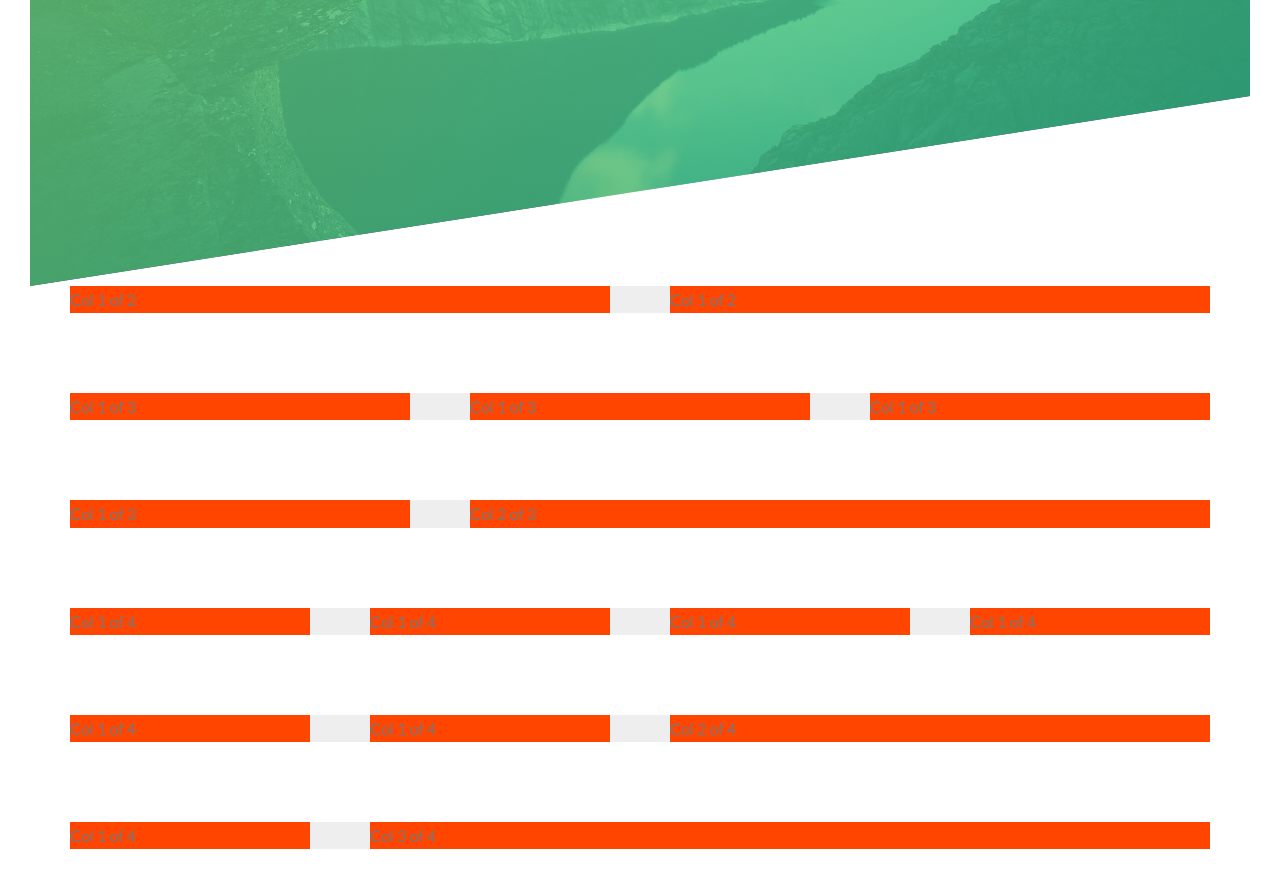
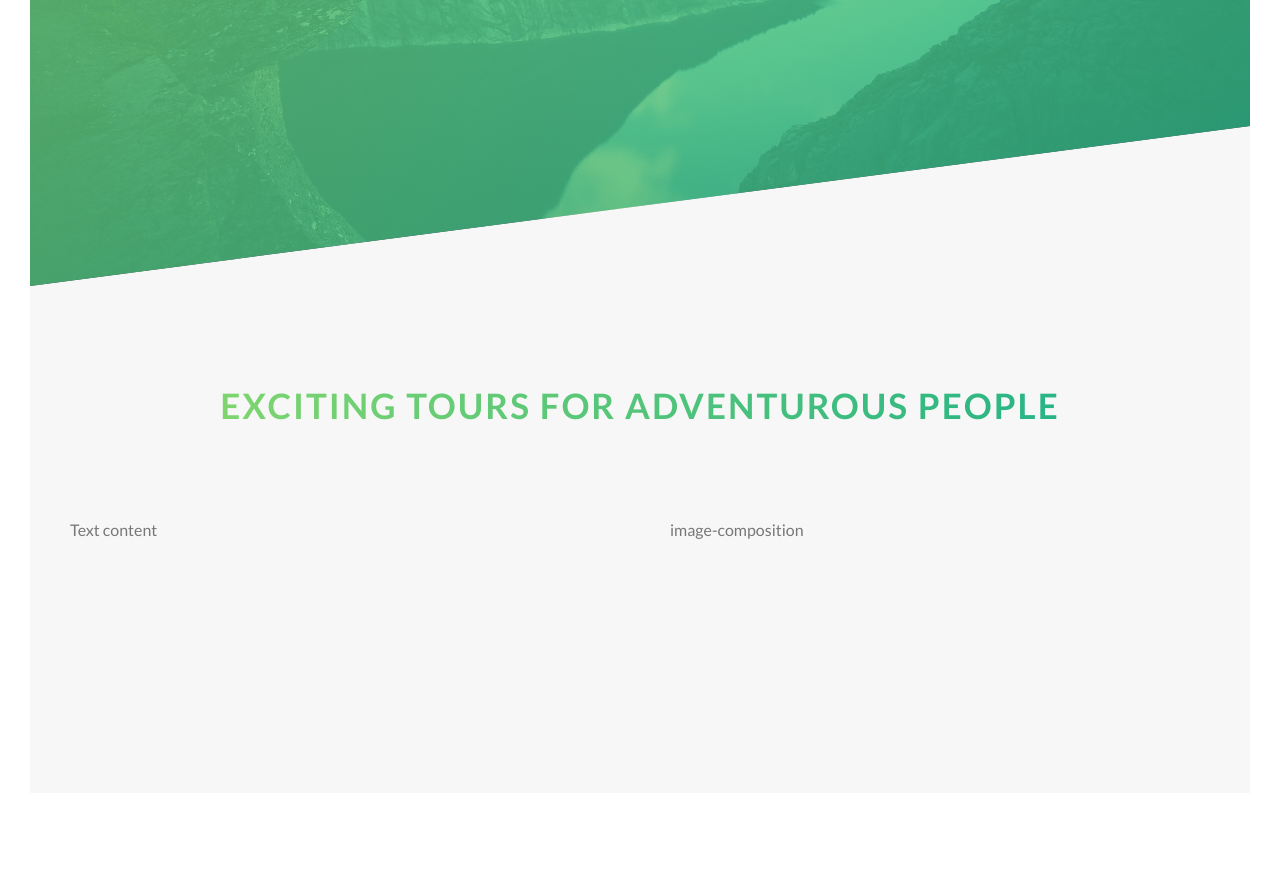
Before and after one commit to augustoqa/natours-css, a website: page index.html in a window 1280 px wide. Shown: the part 504-1383 px from the top of the page. After the commit the page ends 1327 px from the top, so only its background shows below. Drawn offline with Linux system fonts and the light colour scheme.

Commit message:
Building the About Section - Part 1

```diff
--- a/index.html
+++ b/index.html
@@ -27,7 +27,26 @@
 		</div>
 	</header>
 
-	<section class="grid-test">
+	<main>
+		<section class="section-about">
+			<div class="u-center-text u-margin-bottom-8">
+				<h2 class="heading-secondary">
+					Exciting tours for adventurous people
+				</h2>
+			</div>
+
+			<div class="row">
+				<div class="col-1-of-2">
+					Text content
+				</div>
+				<div class="col-1-of-2">
+					image-composition
+				</div>
+			</div>
+		</section>
+	</main>
+
+<!-- 	<section class="grid-test">
 		<div class="row">
 			<div class="col-1-of-2">
 				Col 1 of 2
@@ -93,6 +112,6 @@
 				Col 3 of 4
 			</div>
 		</div>
-	</section>
+	</section> -->
 </body>
 </html>
--- a/sass/abstract/_variables.scss
+++ b/sass/abstract/_variables.scss
@@ -1,6 +1,8 @@
 $color-primary: #55c57a;
 $color-primary-light: #7ed56f;
 $color-primary-dark: #28b485;
+
+$color-gray-light-1: #f7f7f7;
 
 $color-grey-dark: #777;
 $color-white: #fff;
--- a/sass/base/_typography.scss
+++ b/sass/base/_typography.scss
@@ -34,3 +34,20 @@ body {
 		animation: moveInRight 1s ease-out;
 	}
 }
+
+.heading-secondary {
+	font-size: 3.5rem;
+	text-transform: uppercase;
+	font-weight: 700;
+	display: inline-block;
+	background-image: linear-gradient(to right, $color-primary-light, $color-primary-dark);
+	-webkit-background-clip: text;
+	color: transparent;
+	letter-spacing: .2rem;
+	transition: all .2s;
+
+	&:hover {
+		transform: skewY(2deg) skew(15deg) scale(1.1);
+		text-shadow: .5rem 1rem 2rem rgba($color-black, .2);
+	}
+}
--- a/sass/base/_utilities.scss
+++ b/sass/base/_utilities.scss
@@ -0,0 +1,3 @@
+.u-center-text { text-align: center; }
+
+.u-margin-bottom-8 { margin-bottom: 8rem; }
--- a/sass/layout/_grid.scss
+++ b/sass/layout/_grid.scss
@@ -1,6 +1,5 @@
 .row {
 	max-width: $grid-width;
-	background-color: #eee;
 	margin: 0 auto;
 
 	&:not(:last-child) {
@@ -10,7 +9,6 @@
 	@include clearfix;
 
 	[class^="col-"] {
-		background-color: orangered;
 		float: left;
 
 		&:not(:last-child) {
--- a/sass/layout/_header.scss
+++ b/sass/layout/_header.scss
@@ -11,7 +11,7 @@
 	background-position: top;
 	position: relative;
 
-	clip-path: polygon(0 0, 100% 0, 100% 75%, 0 100%);
+	clip-path: polygon(0 0, 100% 0, 100% 75vh, 0 100%);
 
 	&__logo-box {
 		position: absolute;
--- a/sass/pages/_home.scss
+++ b/sass/pages/_home.scss
@@ -0,0 +1,5 @@
+.section-about {
+	background-color: $color-gray-light-1;
+	padding: 25rem 0;
+	margin-top: -20vh;
+}
```
Also changed, not shown: css/style.css.
